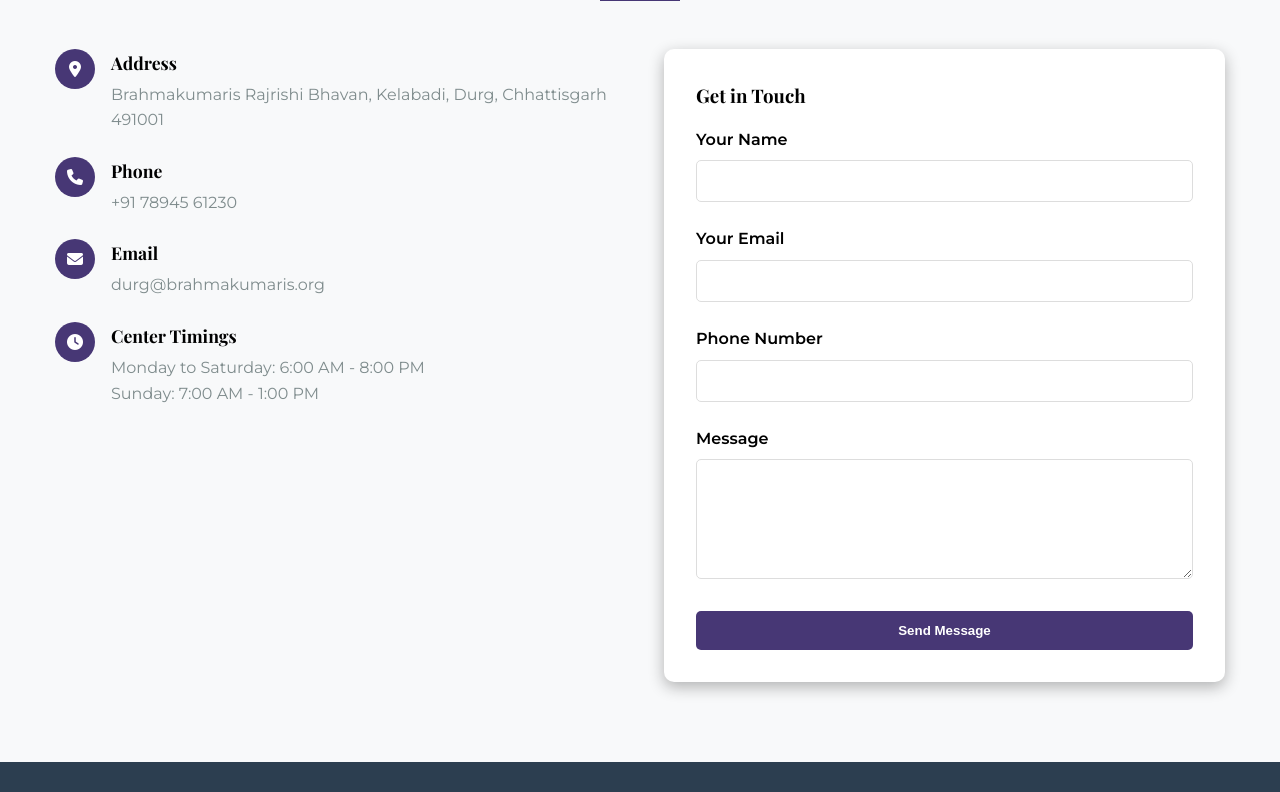
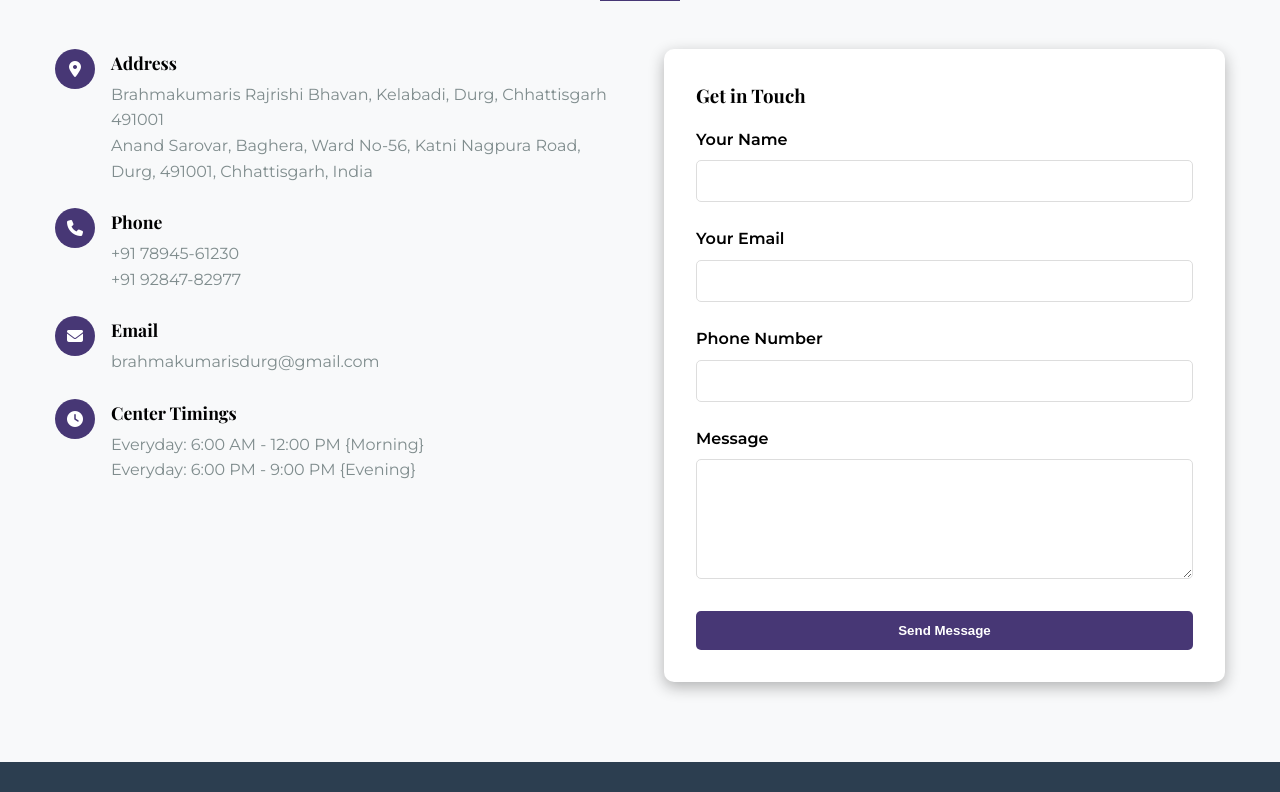
Before and after one commit to BKDURG/brahmakumarisdurg, a plain HTML site: page index.html in a window 1280 px wide. Shown: the part 4460-5252 px from the top of the page. Drawn offline with nearby package versions, Linux system fonts and the light colour scheme.

Commit message:
Update contact details and center timings in index.html

```diff
--- a/index.html
+++ b/index.html
@@ -1374,6 +1374,9 @@
                         <div class="contact-details">
                             <h3>Address</h3>
                             <p>Brahmakumaris Rajrishi Bhavan, Kelabadi, Durg, Chhattisgarh 491001</p>
+                            <p>Anand Sarovar, Baghera, Ward No-56, Katni Nagpura Road, Durg, 491001, Chhattisgarh, India
+
+</p>
                         </div>
                     </div>
 
@@ -1383,7 +1386,8 @@
                         </div>
                         <div class="contact-details">
                             <h3>Phone</h3>
-                            <p>+91 78945 61230</p>
+                            <p>+91 78945-61230</p>
+                            <p>+91 92847-82977</p>
                         </div>
                     </div>
 
@@ -1393,7 +1397,7 @@
                         </div>
                         <div class="contact-details">
                             <h3>Email</h3>
-                            <p>durg@brahmakumaris.org</p>
+                            <p>brahmakumarisdurg@gmail.com</p>
                         </div>
                     </div>
 
@@ -1403,8 +1407,8 @@
                         </div>
                         <div class="contact-details">
                             <h3>Center Timings</h3>
-                            <p>Monday to Saturday: 6:00 AM - 8:00 PM</p>
-                            <p>Sunday: 7:00 AM - 1:00 PM</p>
+                            <p>Everyday: 6:00 AM - 12:00 PM {Morning}</p>
+                            <p>Everyday: 6:00 PM - 9:00 PM {Evening}</p>
                         </div>
                     </div>
                 </div>
```
